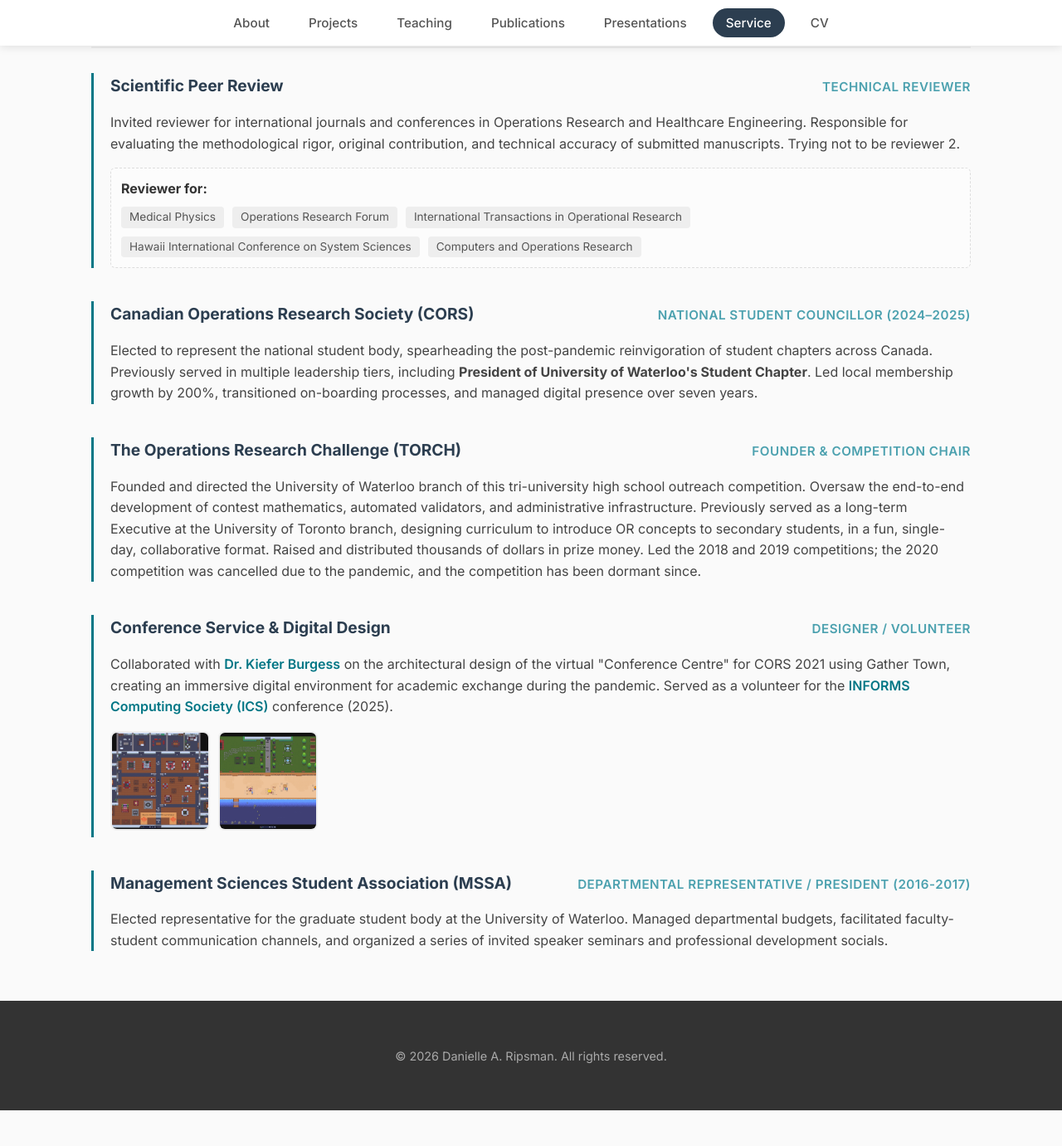
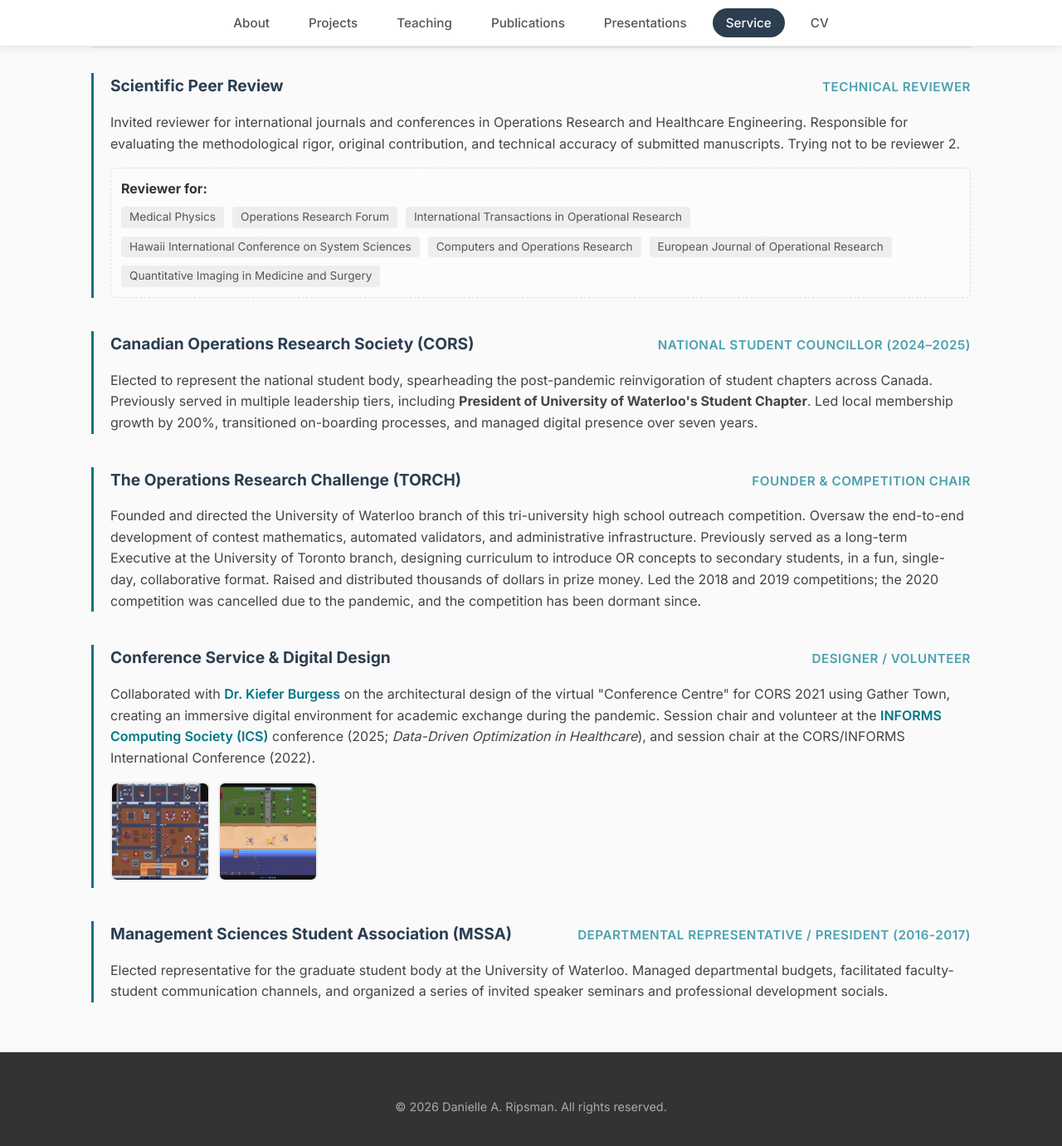
Before and after one commit to DaniRip/DaniRip.github.io, a Jekyll site: the page built from service.md, in a window 1280 px wide and 1400 px high, scrolled down 456 px. Shown: the top 1381 px of the window at 83% size. Built offline with Jekyll 4.4.1, drawn with Linux system fonts in a browser that asks for light colours; before the commit the page ends 1794 px from its top, so only the background shows below that.

Commit message:
Swap in the current engineering CV; add referee venues and session chair roles
Co-Authored-By: Claude Opus 5.5 <noreply@anthropic.com>

```diff
--- a/_data/service.yml
+++ b/_data/service.yml
@@ -8,6 +8,8 @@
     - "International Transactions in Operational Research"
     - "Hawaii International Conference on System Sciences"
     - "Computers and Operations Research"
+    - "European Journal of Operational Research"
+    - "Quantitative Imaging in Medicine and Surgery"
 
 - organization: "Canadian Operations Research Society (CORS)"
   role: "National Student Councillor (2024–2025)"
@@ -22,7 +24,7 @@
 - organization: "Conference Service & Digital Design"
   role: "Designer / Volunteer"
   description: |
-    Collaborated with <a href="https://www.linkedin.com/in/kieferburgess" target="_blank">Dr. Kiefer Burgess</a> on the architectural design of the virtual "Conference Centre" for CORS 2021 using Gather Town, creating an immersive digital environment for academic exchange during the pandemic. Served as a volunteer for the <a href="https://connect.informs.org/computing/home" target="_blank">INFORMS Computing Society (ICS)</a> conference (2025).
+    Collaborated with <a href="https://www.linkedin.com/in/kieferburgess" target="_blank">Dr. Kiefer Burgess</a> on the architectural design of the virtual "Conference Centre" for CORS 2021 using Gather Town, creating an immersive digital environment for academic exchange during the pandemic. Session chair and volunteer at the <a href="https://connect.informs.org/computing/home" target="_blank">INFORMS Computing Society (ICS)</a> conference (2025; <em>Data-Driven Optimization in Healthcare</em>), and session chair at the CORS/INFORMS International Conference (2022).
   images:
     - src: "/assets/MainGatherRoom.png"
       alt: "Main Gather Room"
```
Also changed, not shown: 1 other file.
